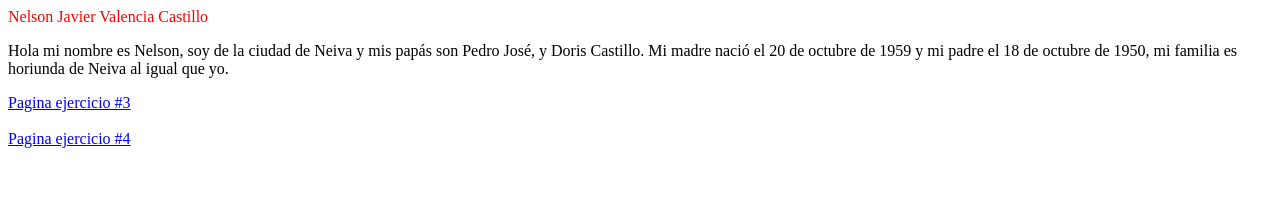
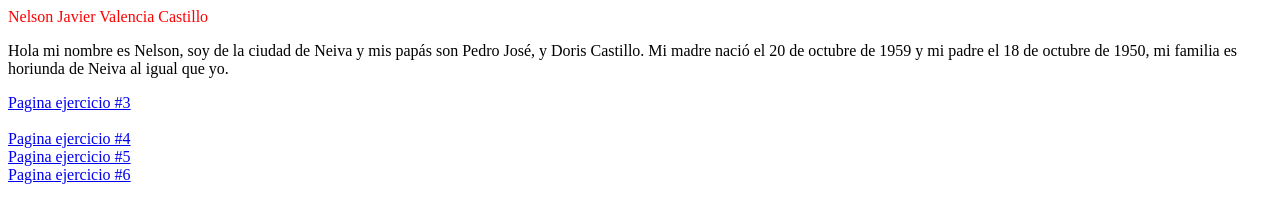
Before and after one commit to Andy2472/trabajo_valencia_nelson, a plain HTML site: page index.html in a window 1280 px wide. Drawn offline with Linux system fonts and the light colour scheme.

Commit message:
Add files via upload

```diff
--- a/index.html
+++ b/index.html
@@ -23,6 +23,12 @@
         <a href="glosario.html">
             Pagina ejercicio #4
         </a>
+        <a href="ejercicio5.html">
+            Pagina ejercicio #5
+        </a>
+        <a href="ejercicio6.html">
+            Pagina ejercicio #6
+        </a>
     </div>
 </body>
 </html>
```
